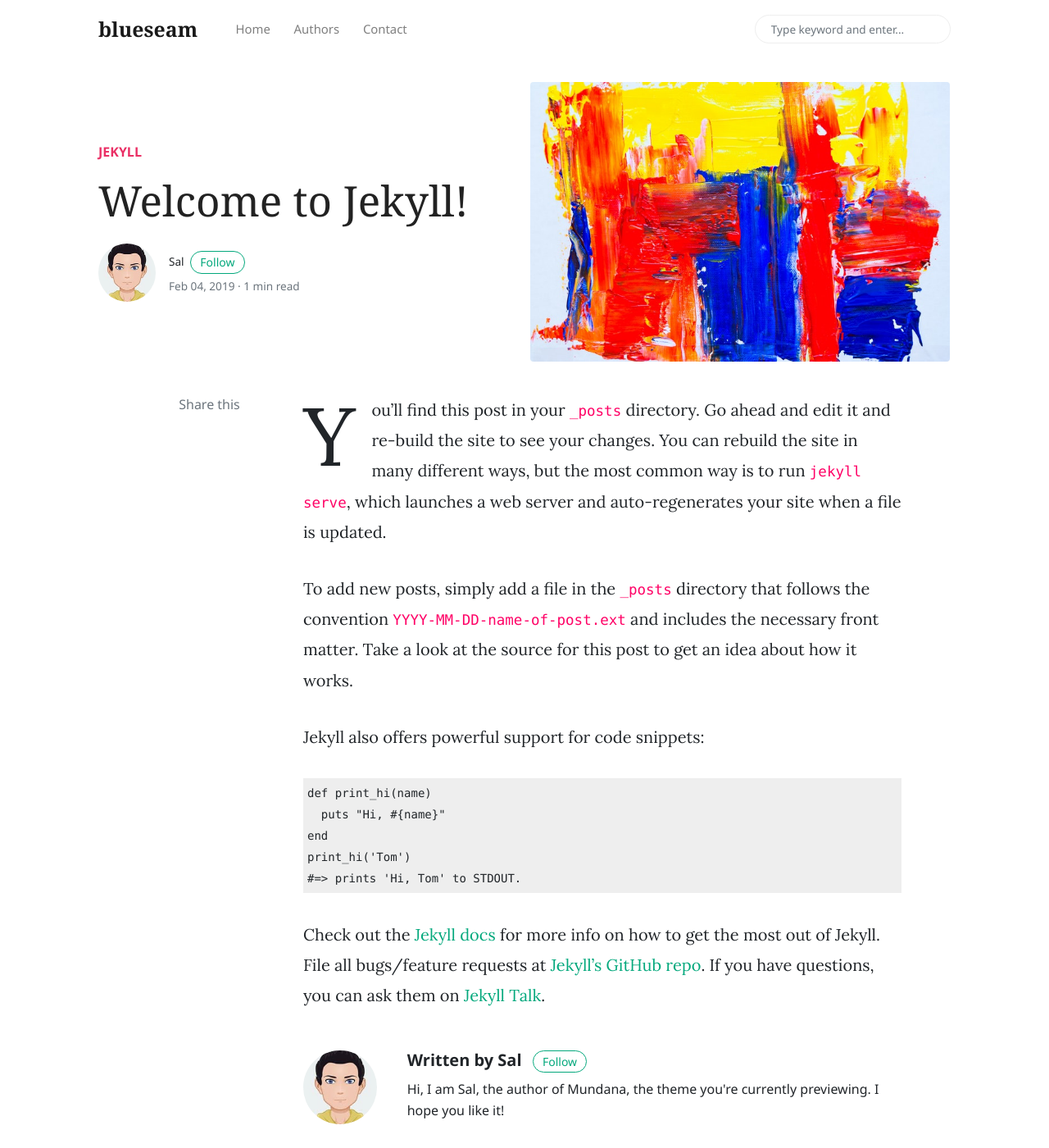
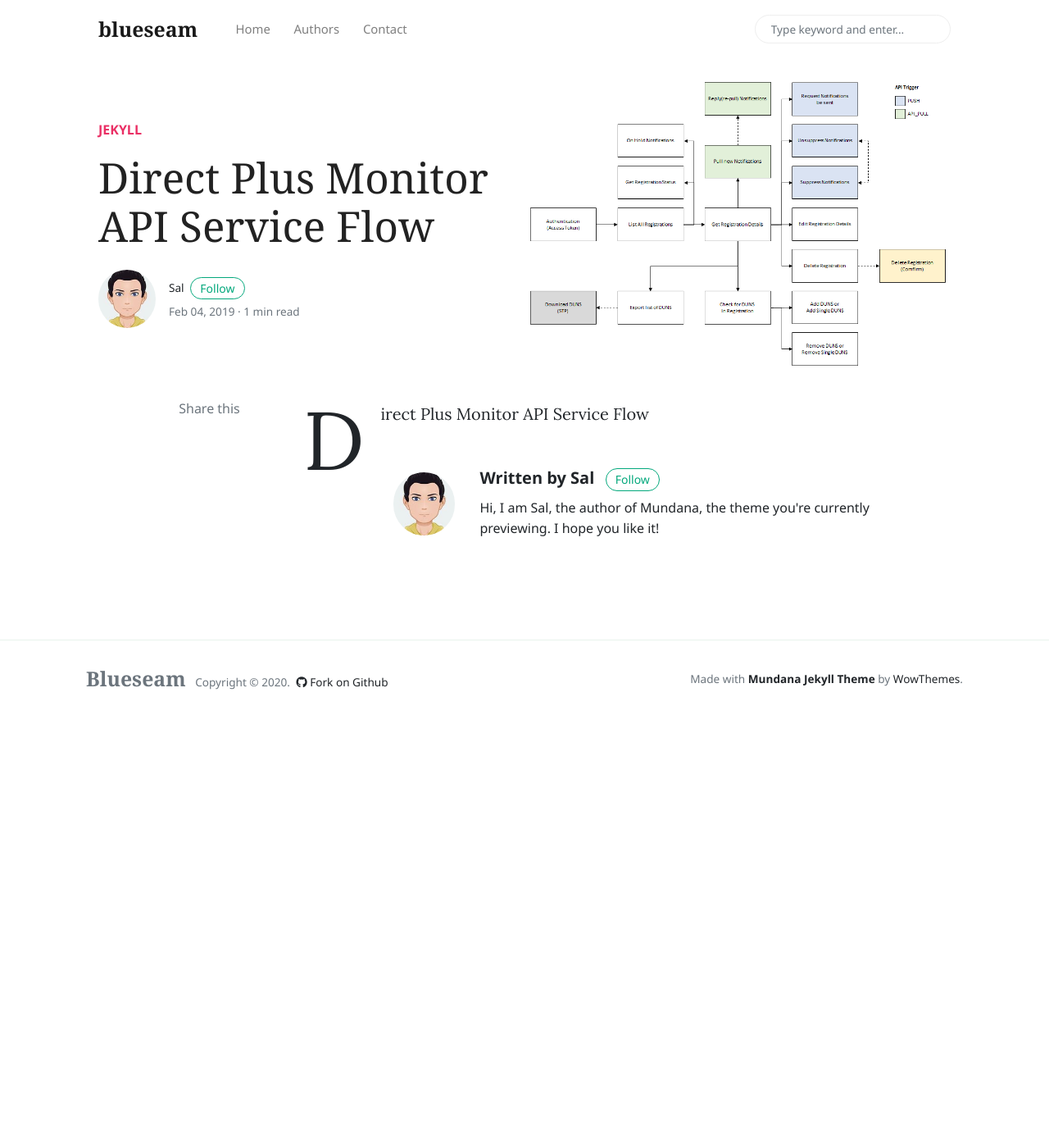
Before and after one commit to blueseam/blueseam.github.io, a Jekyll site: the page built from _posts/2019-02-04-welcome-to-jekyll.markdown, in a window 1280 px wide and 1400 px high. Shown: the whole window at 82% size. Built offline with Jekyll 4.4.1, drawn with Linux system fonts in a browser that asks for light colours; nearby versions of some CDN libraries; comment, search, counter and statistics services are not loaded.

Commit message:
Update 2019-02-04-welcome-to-jekyll.markdown

```diff
--- a/_posts/2019-02-04-welcome-to-jekyll.markdown
+++ b/_posts/2019-02-04-welcome-to-jekyll.markdown
@@ -1,25 +1,7 @@
 ---
 layout: post
-title:  "Welcome to Jekyll!"
+title:  "Direct Plus Monitor API Service Flow"
 categories: [ Jekyll ]
-image: assets/images/demo1.jpg
+image: assets/images/DirectPlus_monitor.png
 ---
-You’ll find this post in your `_posts` directory. Go ahead and edit it and re-build the site to see your changes. You can rebuild the site in many different ways, but the most common way is to run `jekyll serve`, which launches a web server and auto-regenerates your site when a file is updated.
-
-To add new posts, simply add a file in the `_posts` directory that follows the convention `YYYY-MM-DD-name-of-post.ext` and includes the necessary front matter. Take a look at the source for this post to get an idea about how it works.
-
-Jekyll also offers powerful support for code snippets:
-
-{% highlight ruby %}
-def print_hi(name)
-  puts "Hi, #{name}"
-end
-print_hi('Tom')
-#=> prints 'Hi, Tom' to STDOUT.
-{% endhighlight %}
-
-Check out the [Jekyll docs][jekyll-docs] for more info on how to get the most out of Jekyll. File all bugs/feature requests at [Jekyll’s GitHub repo][jekyll-gh]. If you have questions, you can ask them on [Jekyll Talk][jekyll-talk].
-
-[jekyll-docs]: https://jekyllrb.com/docs/home
-[jekyll-gh]:   https://github.com/jekyll/jekyll
-[jekyll-talk]: https://talk.jekyllrb.com/
+Direct Plus Monitor API Service Flow
```
